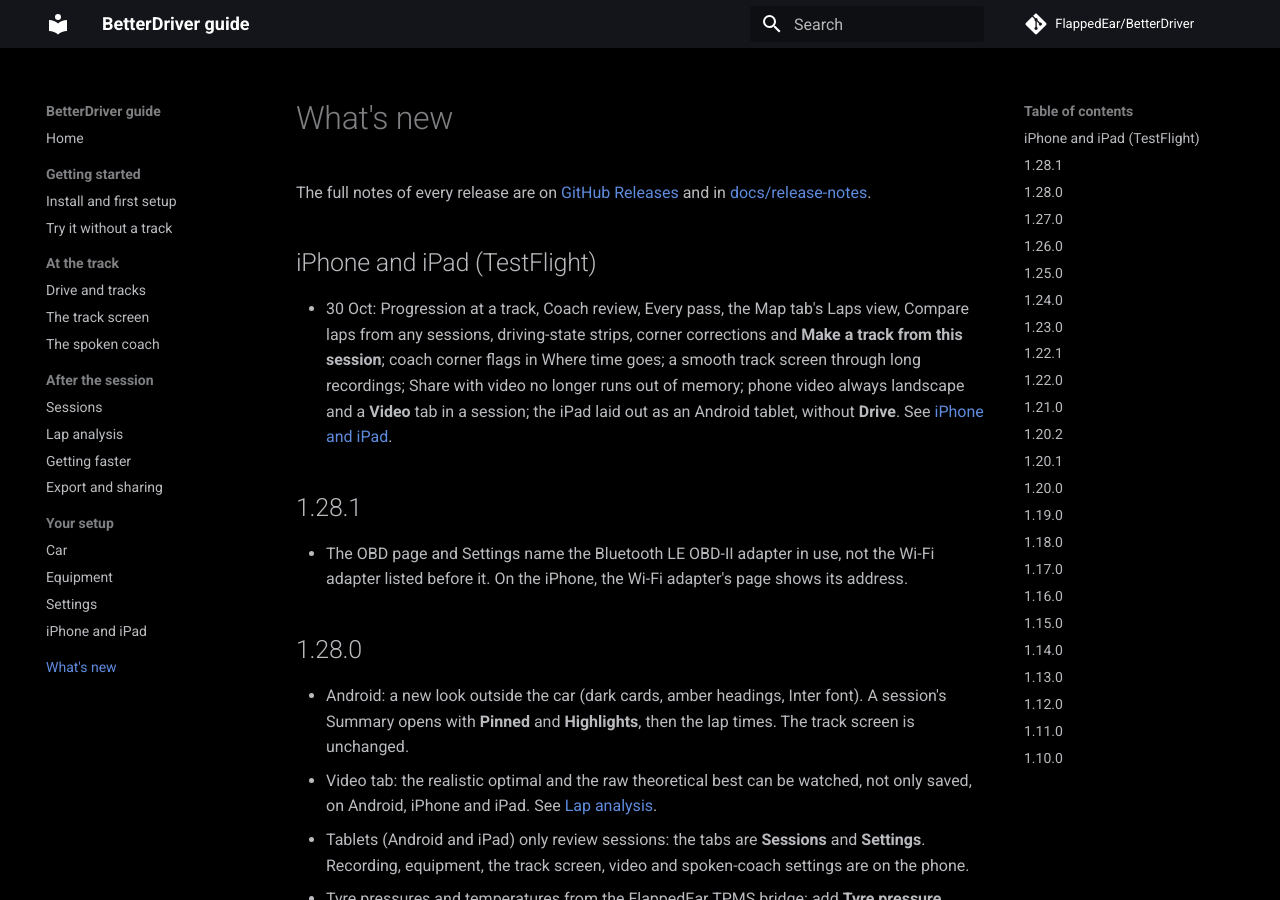
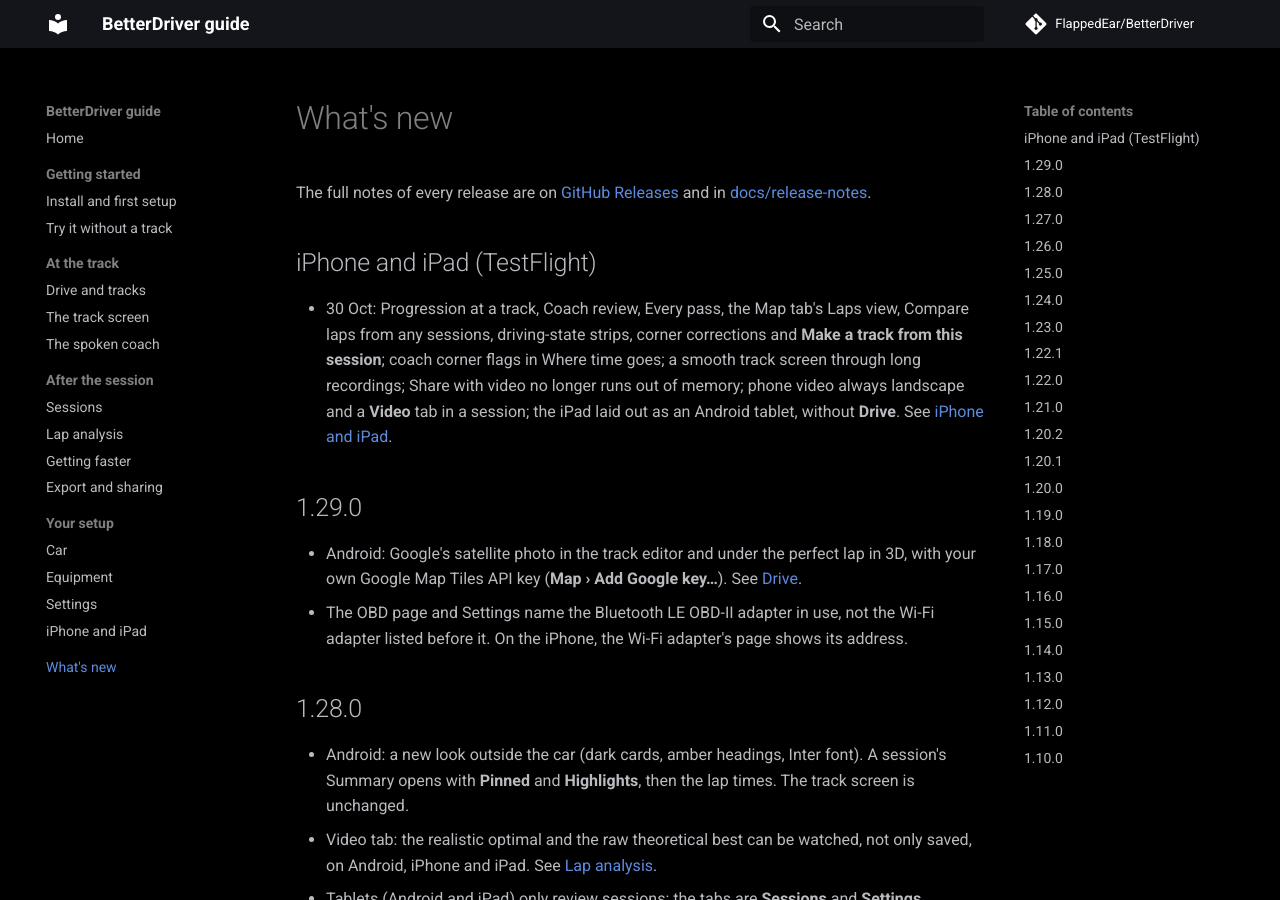
Before and after one commit to FlappedEar/BetterDriver, an MkDocs documentation site: the page built from guide/docs/whats-new.md, in a window 1280 px wide and 900 px high. Built offline with MkDocs 1.6.1 and Material for MkDocs 9.7.7, drawn with Linux system fonts in a browser that asks for light colours; comment, search, counter and statistics services are not loaded.

Commit message:
Release 1.29.0 instead of 1.28.1: add #501 (FBBD-412)
Main gained Google's satellite photo on Android (#501, a feature), so the
release is MINOR: notes renamed to v1.29.0 with the FBBD-412 line, version,
guide version and What's new.

Co-Authored-By: Claude Opus 5.5 <noreply@anthropic.com>
Claude-Session: https://claude.ai/code/session_019XkeKrmy5ne824MhTTBwoK

```diff
--- a/guide/docs/whats-new.md
+++ b/guide/docs/whats-new.md
@@ -13,8 +13,10 @@ The full notes of every release are on
   **Video** tab in a session; the iPad laid out as an Android tablet, without **Drive**.
   See [iPhone and iPad](ios.md).
 
-## 1.28.1
+## 1.29.0
 
+- Android: Google's satellite photo in the track editor and under the perfect lap in 3D, with
+  your own Google Map Tiles API key (**Map › Add Google key…**). See [Drive](drive.md#satellite-map).
 - The OBD page and Settings name the Bluetooth LE OBD-II adapter in use, not the Wi-Fi adapter
   listed before it. On the iPhone, the Wi-Fi adapter's page shows its address.
 
```
Also changed, not shown: docs/release-notes/v1.28.1.md (deleted, +0 -13 lines), docs/release-notes/v1.29.0.md (added, +14 -0 lines), guide/docs/index.md (+2 -2 lines), 1 other file.
